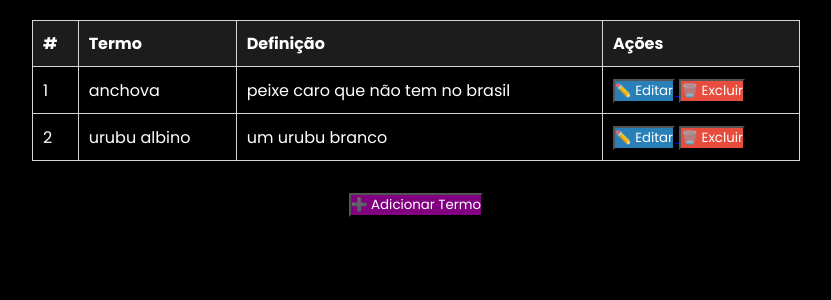
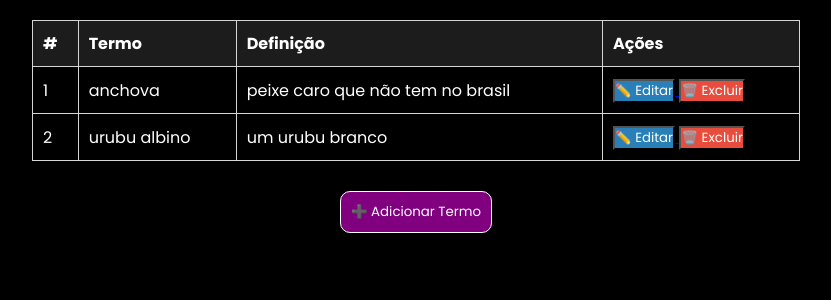
Before and after one commit to carvalhotamires/FlaskEdu, a Flask app: page /glossario in a window 1280 px wide. Shown: the part 212-512 px from the top of the page, without its empty margins (224-1055 px from the left). Run offline with Flask 3, Linux system fonts and the light colour scheme.

Commit message:
Estilização dos botões e forms

```diff
--- a/templates/dicionario.html
+++ b/templates/dicionario.html
@@ -72,7 +72,7 @@
 
 <div style="text-align: center; margin-top: 30px;">
     <a href="{{ url_for('novo_termo') }}">
-        <button style="background-color: purple; color: white;">➕ Adicionar Termo</button>
+        <button style="background-color: purple; color: white; padding: 10px; border-radius:10px; border: 1.3px solid white">➕ Adicionar Termo</button>
     </a>
 </div>
 
--- a/templates/novo_termo.html
+++ b/templates/novo_termo.html
@@ -1,6 +1,6 @@
 {% extends "base.html" %}
 {% block conteudo %}
-<h1>Adicionar Termo</h1>
+<h1 style="text-align: center">Adicionar Termo</h1>
 <div style="background: linear-gradient(55deg, #000000, #008B8B); padding: 10px; border-radius: 10px; border: 1px solid white; max-width: 800px; margin: auto; margin-top: 40px;">
 
     <form method="POST" action="{{ url_for('criar_termo') }}">
```
